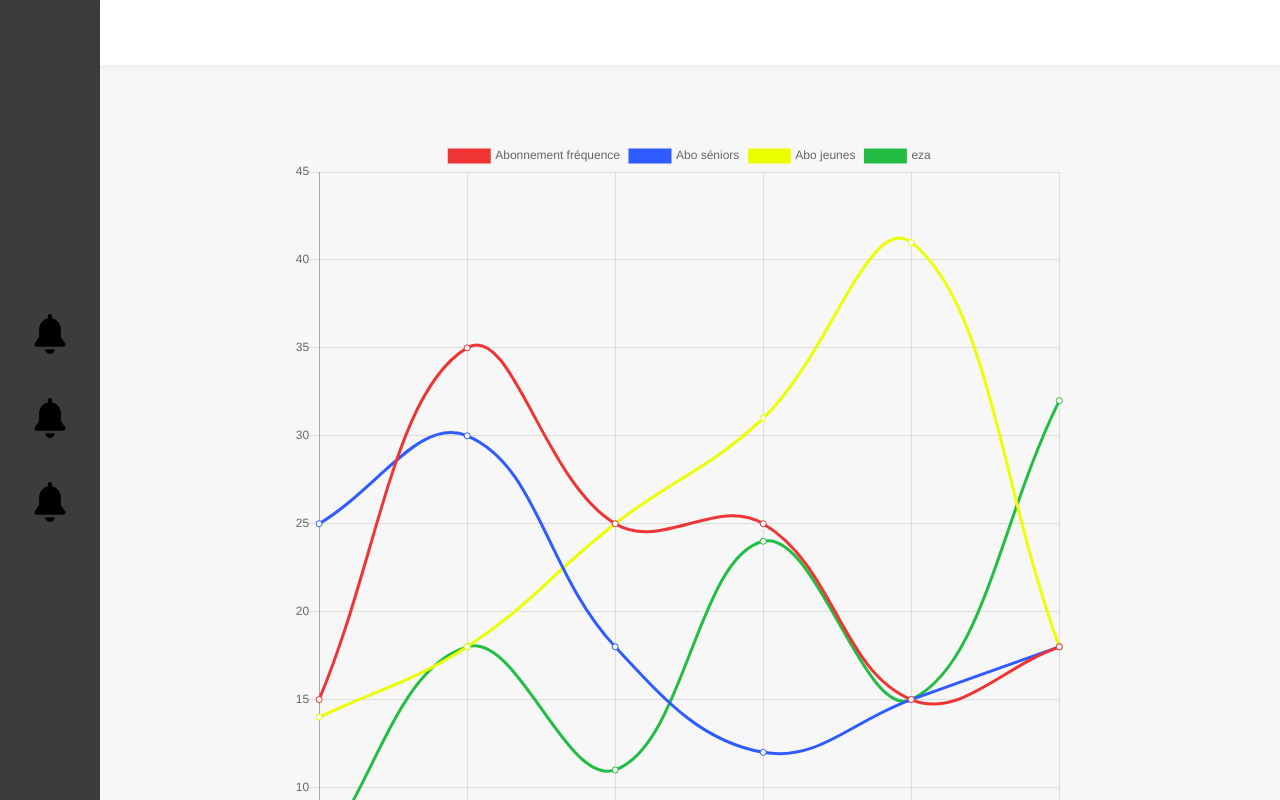
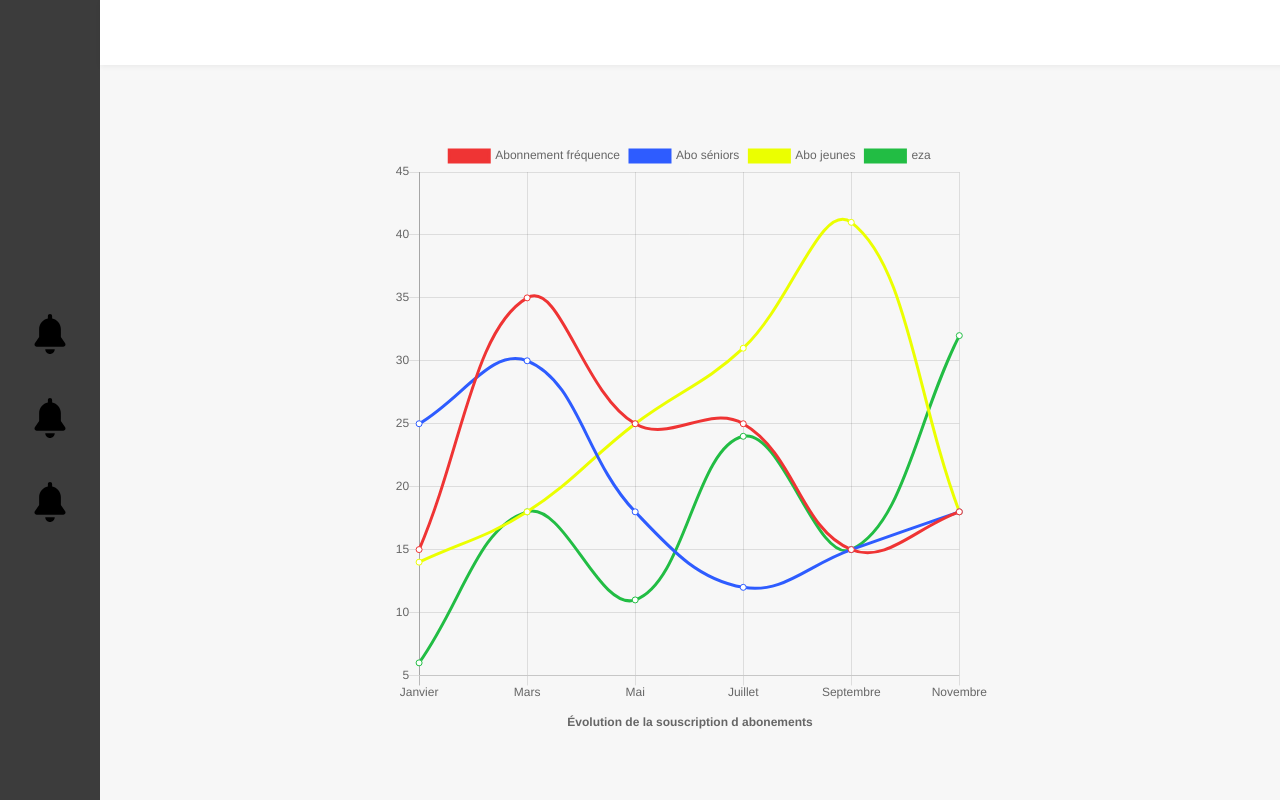
Before and after one commit to biketeman/DataApi, a Vue app in the folder app/: page /line in a window 1280 px wide. Shown: the top 800 px of the page. Built offline with nearby package versions, Linux system fonts and the light colour scheme.

Commit message:
pushing different charts

```diff
--- a/app/src/components/AboBarChart.vue
+++ b/app/src/components/AboBarChart.vue
@@ -33,16 +33,14 @@ export default {
 						display: true,
 						scaleLabel: {
 							display: true,
-							labelString: 'Month',
-							fontColor: 'red',
-							fontSize: 12
+							labelString: 'Nombre de voyages'
 						}
 					}],
 					yAxes: [{
 						display: true,
 						scaleLabel: {
 							display: true,
-							labelString: 'Value'
+							labelString: '% de la population'
 						}
 					}]
 				}
--- a/app/src/components/AboLineChart.vue
+++ b/app/src/components/AboLineChart.vue
@@ -66,7 +66,7 @@ export default {
 
 <style scoped>
   .small {
-    max-width: 800px;
+    max-width: 600px;
     margin:  75px auto;
   }
 </style>
```
